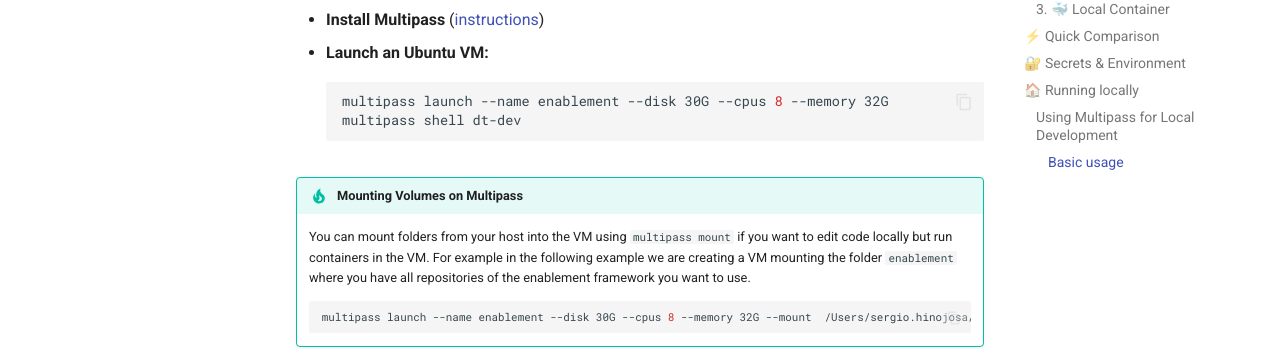
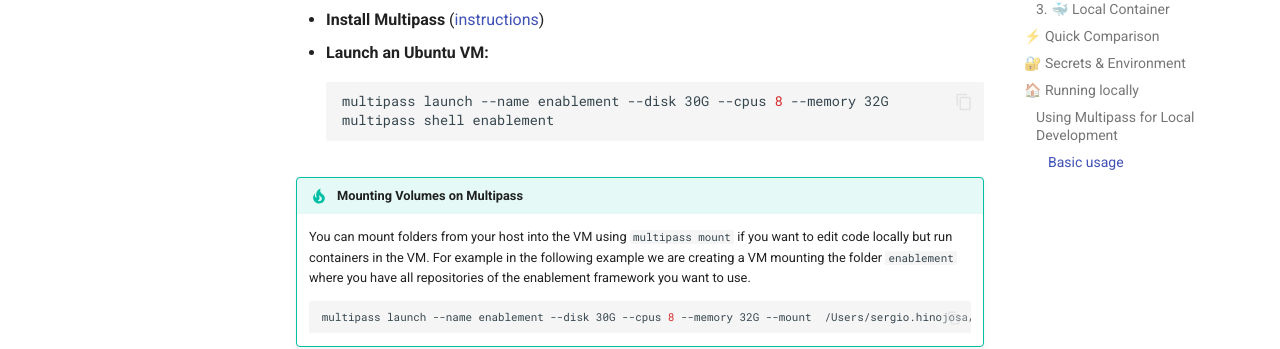
Before and after one commit to dynatrace-wwse/codespaces-synchronizer, an MkDocs documentation site: the page built from docs/instantiation-types.md, in a window 1280 px wide and 900 px high, scrolled down 4059 px. Shown: the part 405-754 px from the top of the window. Built offline with MkDocs 1.6.1 and Material for MkDocs 9.7.7, drawn with Linux system fonts in a browser that asks for light colours; comment, search, counter and statistics services are not loaded.

Commit message:
type
Signed-off-by: Sergio Hinojosa <sergio.hinojosa@dynatrace.com>

````diff
--- a/docs/instantiation-types.md
+++ b/docs/instantiation-types.md
@@ -168,7 +168,7 @@
   -  **Launch an Ubuntu VM:**
 	```sh
 	multipass launch --name enablement --disk 30G --cpus 8 --memory 32G
-	multipass shell dt-dev
+	multipass shell enablement
 	```
 
 !!! tip "Mounting Volumes on Multipass"
````
Also changed, not shown: 1 other file.
